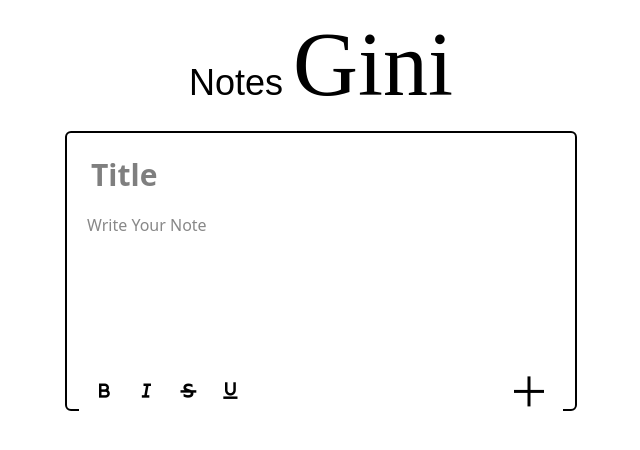
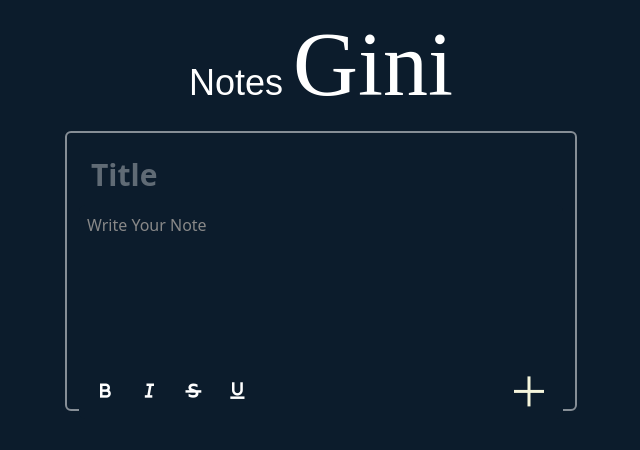
Before and after one commit to tabrez-nitr/Notes-Gini, a React (Vite) app: page / in a window 1280 px wide. Shown: the top 450 px of the page, without its empty margins (319-959 px from the left). Built offline with nearby package versions, Linux system fonts and the light colour scheme.

Commit message:
style: update body background and text editor styles

```diff
--- a/src/App.jsx
+++ b/src/App.jsx
@@ -7,7 +7,7 @@ function App() {
 
   return (
     <div>
-      <h1 className='text-4xl text-center'style={{
+      <h1 className='text-4xl text-center text-[white]'style={{
         fontFamily: "sans-serif"
       }}>Notes&nbsp;<span className='text-[90px]' style={{
         fontFamily :'Brush Script MT'
--- a/src/components/NoteEditor.jsx
+++ b/src/components/NoteEditor.jsx
@@ -6,10 +6,10 @@ function NoteEditor() {
     const [content , setContent] = useState('')
   return (
     <div>
-        <form  className='m-4 border-2 rounded-md border-black p-3 w-[40vw] h-[35vh]' >
+        <form  className='m-4 border-2 rounded-md border-white/50 p-3 w-[40vw] h-[35vh]' >
             <input type="text"
             placeholder='Title'
-            className='text-3xl font-bold p-3' />
+            className='text-3xl font-bold p-3 text-white/70   min-w-[37vw]' />
             <br />
             <RichTextEditor content={content} onChange={setContent}/>
         </form>
--- a/src/components/RichTextEditor.jsx
+++ b/src/components/RichTextEditor.jsx
@@ -27,52 +27,68 @@ const RichTextEditor = ({ content, onChange }) => {
   if (!editor) return null;
 
   return (
-    <div className=" p-2 rounded-md bg-white space-y-2">
+    <div className=" p-2 rounded-md bg-[#0C1C2C] space-y-2">
 
 
       {/* ✏️ Editor */}
-      <EditorContent editor={editor} className="max-h-[150px] min-h-[150px] overflow-y-auto " />
+      <EditorContent editor={editor} className="max-h-[150px] min-h-[150px] overflow-y-auto text-white/75 " />
       {/* ✨ Toolbar */}
       <div className='flex justify-between'>
       <div className="flex gap-2">
         <button type='button' onClick={() => editor.chain().focus().toggleBold().run()} className={editor.isActive('bold') ? 'active-btn' : 'btn'}
             style={{
-                border : editor.isActive('bold') ? '1px solid black' : 'none',
+                color : '#F5F5DC',
+                background : editor.isActive('bold') ? '#91BFFF' : 'none',
+
                 borderRadius : '50%',
-                padding : '2px 7px',
+                padding : '0px 8px',
             }}
             >
-          <i className="ri-bold text-[20px] font-bold"></i>
+          <i className="ri-bold text-[20px] font-bold"
+           style={{color : editor.isActive('bold')? 'black' : 'white'}}
+          ></i>
         </button>
         <button type='button'  onClick={() => editor.chain().focus().toggleItalic().run()} className={editor.isActive('italic') ? 'active-btn' : 'btn'}
              style={{
-                border : editor.isActive('italic') ? '1px solid black' : 'none',
+                color : '#F5F5DC',
+                background : editor.isActive('italic') ? '#91BFFF' : 'none',
+
                 borderRadius : '50%',
-                padding : '2px 7px',
+                padding : '0px 8px',
             }}
             >
-          <i className="ri-italic text-[20px] font-bold"></i>
+          <i className="ri-italic text-[20px] font-bold"
+          style={{color : editor.isActive('italic')? 'black' : 'white'}}
+          ></i>
         </button>
         <button type='button' onClick={() => editor.chain().focus().toggleStrike().run()} className={editor.isActive('strike') ? 'active-btn' : 'btn'}
             style={{
-                border : editor.isActive('strike') ? '1px solid black' : 'none',
+                color : '#F5F5DC',
+                background : editor.isActive('strike') ? '#91BFFF' : 'none',
+
                 borderRadius : '50%',
-                padding : '2px 7px',
+                padding : '0px 8px',
             }}
             >
-          <i className="ri-strikethrough text-[20px] font-bold"></i>
+          <i className="ri-strikethrough text-[20px] font-bold"
+          style={{color : editor.isActive('strike')? 'black' : 'white'}}
+          ></i>
         </button>
        <button type="button" onClick={() => editor.chain().focus().toggleUnderline().run()}className={editor.isActive('underline') ? 'active-btn' : 'btn'}
          style={{
-                border : editor.isActive('underline') ? '1px solid black' : 'none',
+                color : '#F5F5DC',
+                background : editor.isActive('underline') ? '#91BFFF' : 'none',
+
                 borderRadius : '50%',
-                padding : '2px 7px',
+                padding : '0px 8px',
             }}
         >
-         <i className="ri-underline text-[20px] font-bold"></i>
+         <i className="ri-underline text-[20px] font-bold"
+         style={{color : editor.isActive('underline')? 'black' : 'white'}}
+         ></i>
        </button>
       </div>
-      <button><i className="ri-add-large-fill  text-4xl  p-2"></i></button>
+      <button><i className="ri-add-large-fill  text-4xl  p-2 text-[#F5F5DC]"></i></button>
       </div>
     </div>
   );
--- a/src/index.css
+++ b/src/index.css
@@ -19,6 +19,7 @@ body{
   display: flex;
   justify-content: center;
   margin : 15px;
+  background-color: #0C1C2C;
 }
 
 input,
@@ -27,6 +28,6 @@ button,
 select {
   outline: none;
   box-shadow: none;
-  border: none;
+
   background: none;
 }
```
